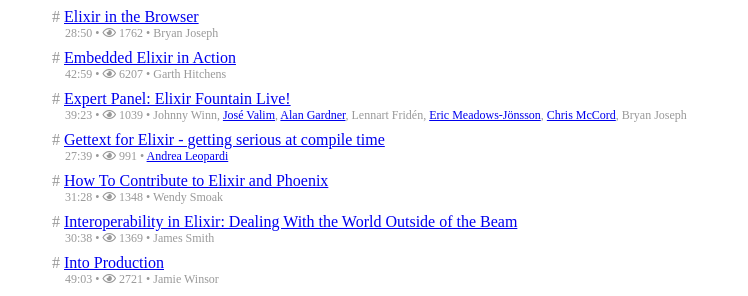
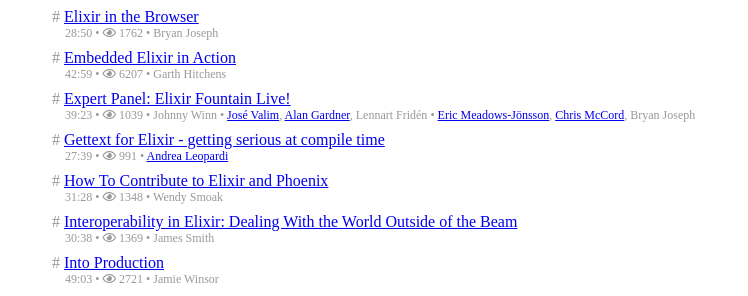
Before and after one commit to gmile/everyelixirvideo.page, a Jekyll site: the page built from index.html, in a window 1280 px wide and 900 px high, scrolled down 3930 px. Shown: the part 152-448 px from the top of the window, without its empty margins (0-748 px from the left). Built offline with Jekyll 4.4.1, drawn with Linux system fonts in a browser that asks for light colours; nearby versions of some CDN libraries; some of the changed text lies outside the part shown.

Commit message:
use dot instead of coma

```diff
--- a/index.html
+++ b/index.html
@@ -58,7 +58,7 @@
             {% if speaker.twitter %}
               <a href="https://twitter.com/{{ speaker.twitter }}" title="{{ speaker.full_name }}">{{ speaker.full_name }}</a>{% unless forloop.last %},{% endunless %}
             {% else %}
-              <span>{{ speaker.full_name }}</span>{% unless forloop.last %},{% endunless %}
+              <span>{{ speaker.full_name }}</span>{% unless forloop.last %} •{% endunless %}
             {% endif %}
           {% endfor %}
         </div>
```
